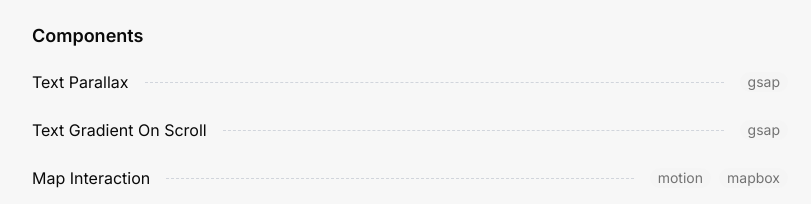
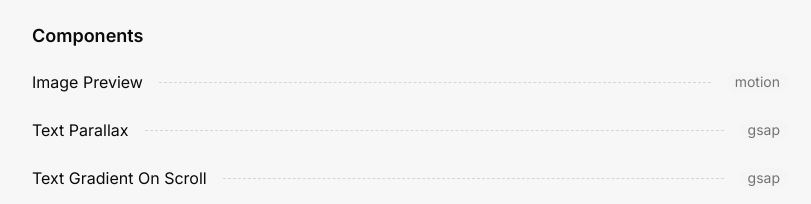
Before and after one commit to juliorafre/portfolio, a Next.js app: page /crafts in a window 1280 px wide. Shown: the part 907-1111 px from the top of the page, without its empty margins (224-1035 px from the left). Built offline with nearby package versions, Linux system fonts and the light colour scheme.

Commit message:
feat: image preview url added

```diff
--- a/src/app/crafts/page.tsx
+++ b/src/app/crafts/page.tsx
@@ -8,6 +8,12 @@ import ProjectItem, {
 } from '@/modules/crafts/project-item';
 
 const craftComponents = [
+  {
+    href: '/image-preview',
+    text: 'Image Preview',
+    year: 2025,
+    tags: ['motion'],
+  },
   {
     href: '/text-parallax',
     text: 'Text Parallax',
```
